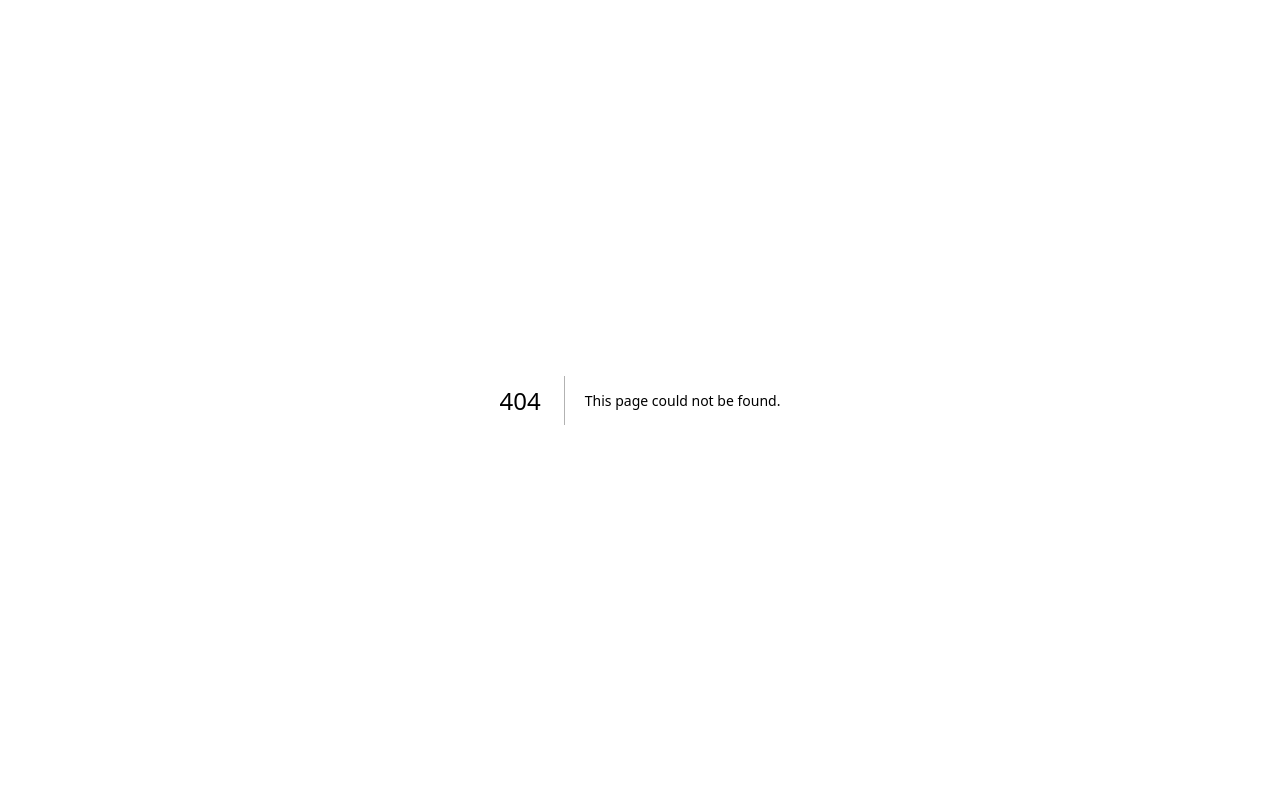
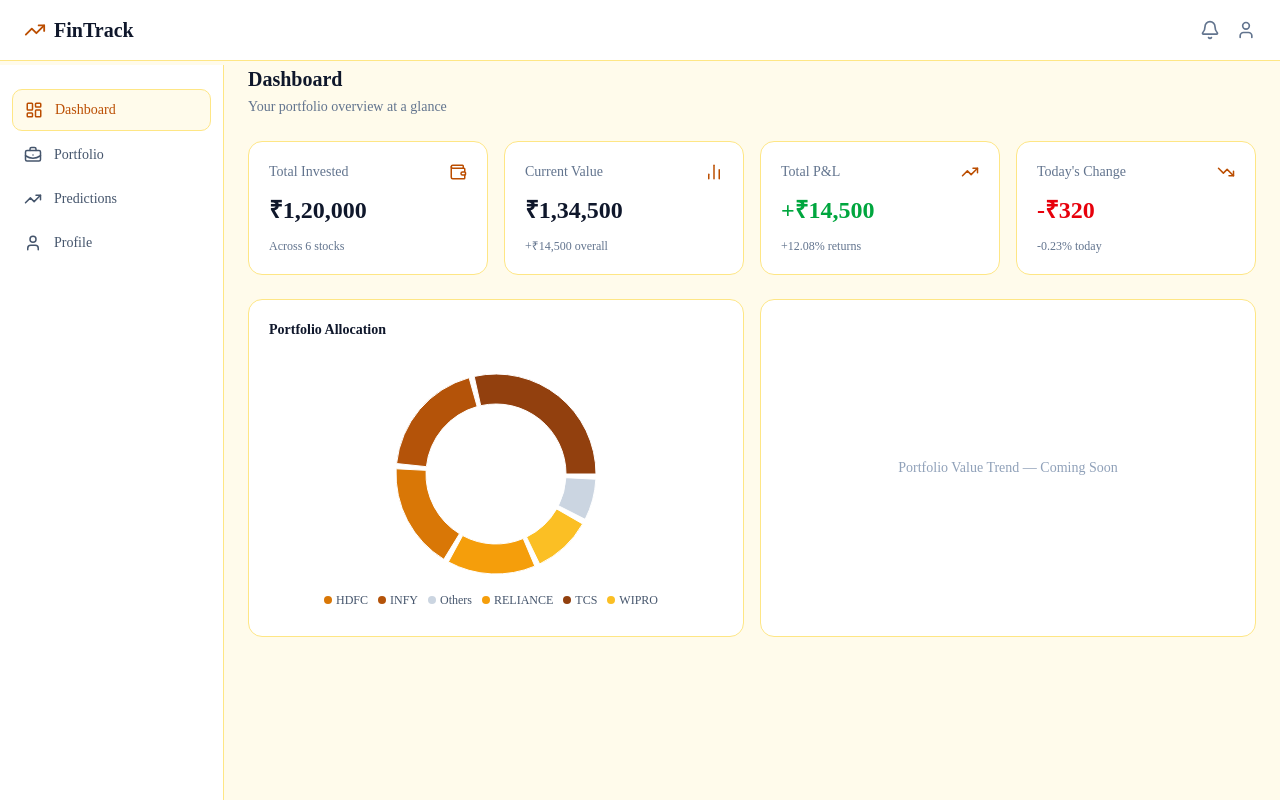
Before and after one commit to ParthSurve07/Phoenix_Frontend, a Next.js app: page /dashboard in a window 1280 px wide. Before the commit this address had no page. Built offline with nearby package versions, Linux system fonts and the light colour scheme.

Commit message:
feat: dashboard layout with sidebar, summary cards and allocation chart

```diff
--- /dev/null
+++ b/src/app/dashboard/layout.js
@@ -0,0 +1,14 @@
+import DashboardNavbar from "@/components/navbar/DashboardNavbar";
+import Sidebar from "@/components/navbar/Sidebar";
+
+export default function DashboardLayout({ children }) {
+  return (
+    <div className="min-h-screen bg-amber-50">
+      <DashboardNavbar />
+      <Sidebar />
+      <main className="ml-56 pt-[65px] p-6">
+        {children}
+      </main>
+    </div>
+  );
+}
--- /dev/null
+++ b/src/app/dashboard/page.js
@@ -0,0 +1,31 @@
+import SummaryCards from "@/components/portfolio/SummaryCards";
+import AllocationChart from "@/components/charts/AllocationChart";
+
+export default function DashboardPage() {
+  return (
+    <div className="flex flex-col gap-6">
+
+      {/* Page Title */}
+      <div>
+        <h1 className="text-slate-900 text-xl font-semibold">Dashboard</h1>
+        <p className="text-slate-500 text-sm mt-1">
+          Your portfolio overview at a glance
+        </p>
+      </div>
+
+      {/* Summary Cards */}
+      <SummaryCards />
+
+      {/* Charts Row */}
+      <div className="grid grid-cols-1 lg:grid-cols-2 gap-4">
+        <AllocationChart />
+
+        {/* Placeholder for second chart */}
+        <div className="bg-white border border-amber-200 rounded-xl p-5 flex items-center justify-center text-slate-400 text-sm">
+          Portfolio Value Trend — Coming Soon
+        </div>
+      </div>
+
+    </div>
+  );
+}
--- /dev/null
+++ b/src/components/charts/AllocationChart.jsx
@@ -0,0 +1,72 @@
+"use client";
+
+import {
+  PieChart,
+  Pie,
+  Cell,
+  Tooltip,
+  ResponsiveContainer,
+  Legend,
+} from "recharts";
+
+const data = [
+  { name: "TCS", value: 30 },
+  { name: "INFY", value: 20 },
+  { name: "HDFC", value: 18 },
+  { name: "RELIANCE", value: 15 },
+  { name: "WIPRO", value: 10 },
+  { name: "Others", value: 7 },
+];
+
+// Warm neutral palette — fits amber theme
+const COLORS = [
+  "#92400e",
+  "#b45309",
+  "#d97706",
+  "#f59e0b",
+  "#fbbf24",
+  "#cbd5e1",
+];
+
+export default function AllocationChart() {
+  return (
+    <div className="bg-white border border-amber-200 rounded-xl p-5">
+      <h2 className="text-slate-900 font-semibold text-sm mb-4">
+        Portfolio Allocation
+      </h2>
+      <ResponsiveContainer width="100%" height={260}>
+        <PieChart>
+          <Pie
+            data={data}
+            cx="50%"
+            cy="50%"
+            innerRadius={70}
+            outerRadius={100}
+            paddingAngle={3}
+            dataKey="value"
+          >
+            {data.map((_, index) => (
+              <Cell key={index} fill={COLORS[index % COLORS.length]} />
+            ))}
+          </Pie>
+          <Tooltip
+            formatter={(value) => [`${value}%`, "Allocation"]}
+            contentStyle={{
+              backgroundColor: "#fff",
+              border: "1px solid #fde68a",
+              borderRadius: "8px",
+              fontSize: "12px",
+            }}
+          />
+          <Legend
+            iconType="circle"
+            iconSize={8}
+            formatter={(value) => (
+              <span className="text-slate-600 text-xs">{value}</span>
+            )}
+          />
+        </PieChart>
+      </ResponsiveContainer>
+    </div>
+  );
+}
--- /dev/null
+++ b/src/components/navbar/DashboardNavbar.jsx
@@ -0,0 +1,27 @@
+import { TrendingUp, Bell, User } from "lucide-react";
+import Link from "next/link";
+
+export default function DashboardNavbar() {
+  return (
+    <header className="w-full bg-white border-b border-amber-200 px-6 py-4 flex items-center justify-between fixed top-0 left-0 z-50">
+      {/* Logo */}
+      <div className="flex items-center gap-2 text-slate-900 font-bold text-xl">
+        <TrendingUp className="text-amber-700" size={22} />
+        <span>FinTrack</span>
+      </div>
+
+      {/* Right side */}
+      <div className="flex items-center gap-4">
+        <button className="text-slate-500 hover:text-amber-700 transition-colors">
+          <Bell size={20} />
+        </button>
+        <Link
+          href="/profile"
+          className="text-slate-500 hover:text-amber-700 transition-colors"
+        >
+          <User size={20} />
+        </Link>
+      </div>
+    </header>
+  );
+}
--- /dev/null
+++ b/src/components/navbar/Sidebar.jsx
@@ -0,0 +1,44 @@
+"use client";
+
+import Link from "next/link";
+import { usePathname } from "next/navigation";
+import {
+  LayoutDashboard,
+  BriefcaseBusiness,
+  TrendingUp,
+  User,
+} from "lucide-react";
+
+const navItems = [
+  { label: "Dashboard", href: "/dashboard", icon: LayoutDashboard },
+  { label: "Portfolio", href: "/portfolio", icon: BriefcaseBusiness },
+  { label: "Predictions", href: "/predictions", icon: TrendingUp },
+  { label: "Profile", href: "/profile", icon: User },
+];
+
+export default function Sidebar() {
+  const pathname = usePathname();
+
+  return (
+    <aside className="fixed top-[65px] left-0 h-[calc(100vh-65px)] w-56 bg-white border-r border-amber-200 flex flex-col py-6 px-3 gap-1">
+      {navItems.map(({ label, href, icon: Icon }) => {
+        const isActive = pathname === href;
+        return (
+          <Link
+            key={href}
+            href={href}
+            className={`flex items-center gap-3 px-3 py-2.5 rounded-lg text-sm font-medium transition-colors
+              ${
+                isActive
+                  ? "bg-amber-50 text-amber-700 border border-amber-200"
+                  : "text-slate-600 hover:bg-amber-50 hover:text-amber-700"
+              }`}
+          >
+            <Icon size={18} />
+            {label}
+          </Link>
+        );
+      })}
+    </aside>
+  );
+}
--- /dev/null
+++ b/src/components/portfolio/SummaryCards.jsx
@@ -0,0 +1,63 @@
+import { TrendingUp, TrendingDown, Wallet, BarChart2 } from "lucide-react";
+
+const cards = [
+  {
+    label: "Total Invested",
+    value: "₹1,20,000",
+    icon: Wallet,
+    sub: "Across 6 stocks",
+  },
+  {
+    label: "Current Value",
+    value: "₹1,34,500",
+    icon: BarChart2,
+    sub: "+₹14,500 overall",
+  },
+  {
+    label: "Total P&L",
+    value: "+₹14,500",
+    icon: TrendingUp,
+    positive: true,
+    sub: "+12.08% returns",
+  },
+  {
+    label: "Today's Change",
+    value: "-₹320",
+    icon: TrendingDown,
+    positive: false,
+    sub: "-0.23% today",
+  },
+];
+
+export default function SummaryCards() {
+  return (
+    <div className="grid grid-cols-1 sm:grid-cols-2 lg:grid-cols-4 gap-4">
+      {cards.map((card, i) => {
+        const Icon = card.icon;
+        return (
+          <div
+            key={i}
+            className="bg-white border border-amber-200 rounded-xl p-5 flex flex-col gap-3"
+          >
+            <div className="flex items-center justify-between">
+              <span className="text-slate-500 text-sm">{card.label}</span>
+              <Icon size={18} className="text-amber-700" />
+            </div>
+            <p
+              className={`text-2xl font-semibold ${
+                card.positive === true
+                  ? "text-green-600"
+                  : card.positive === false
+                    ? "text-red-600"
+                    : "text-slate-900"
+              }`}
+            >
+              {card.value}
+            </p>
+            <p className="text-slate-500 text-xs">{card.sub}</p>
+          </div>
+        );
+      })}
+    </div>
+  );
+}
```
